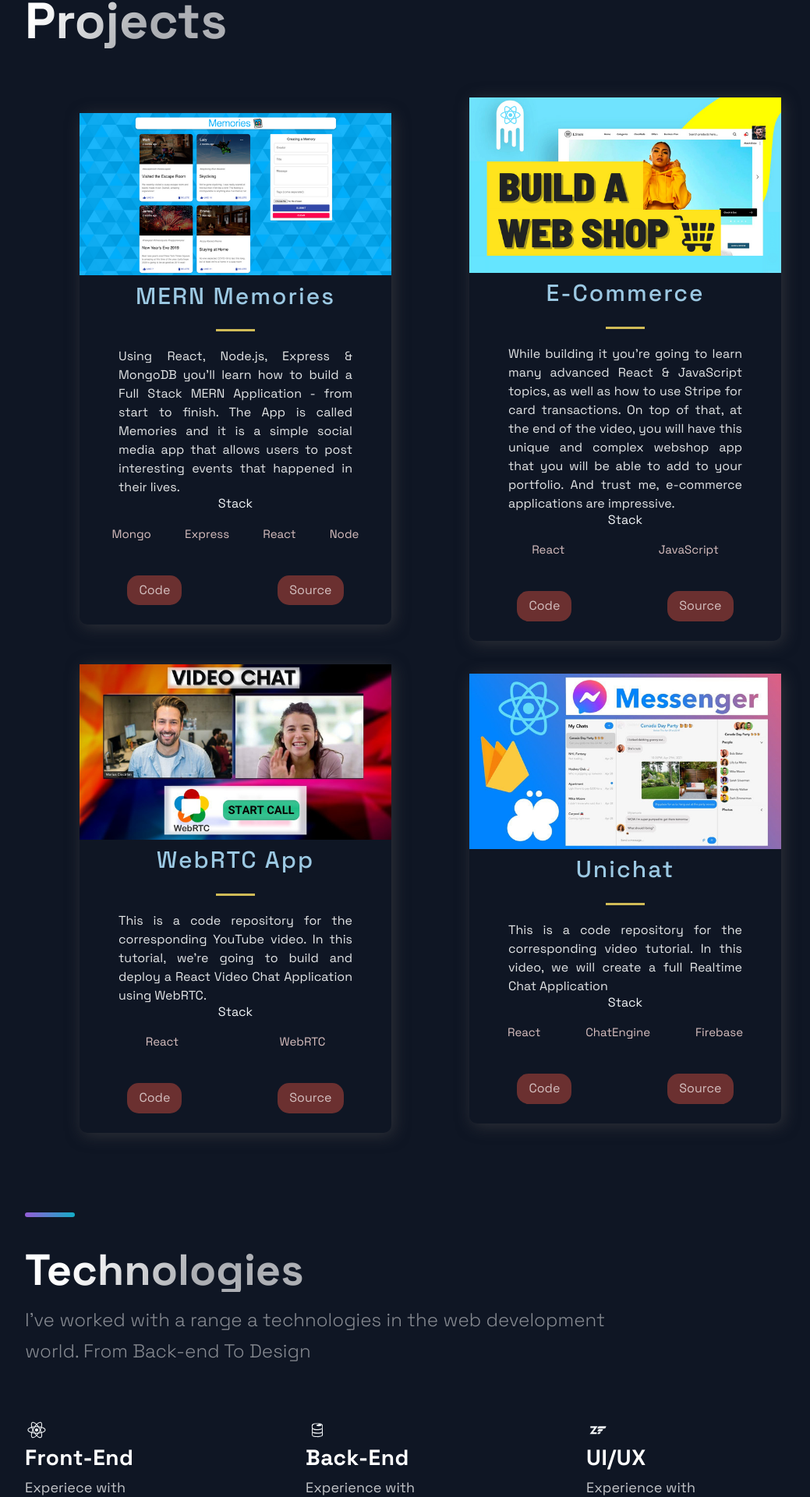
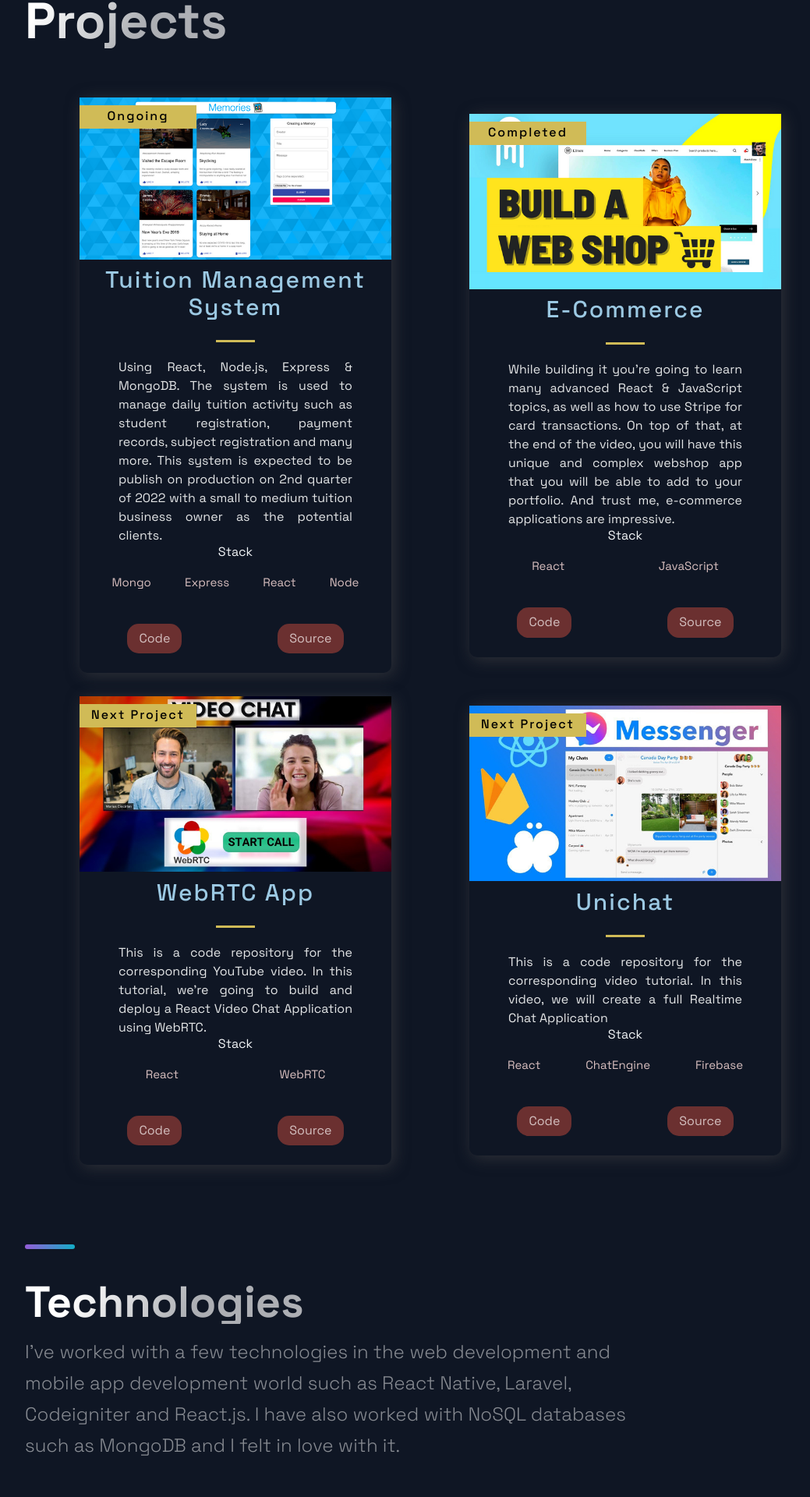
Before and after one commit to ilyshkmi/portfolio, a Next.js app: page / in a window 1280 px wide. Shown: the part 710-2630 px from the top of the page at 78% size, without its empty margins (88-1127 px from the left). Built offline with nearby package versions, Linux system fonts and the light colour scheme.

Commit message:
feat: update web content

```diff
--- a/src/components/Footer/Footer.js
+++ b/src/components/Footer/Footer.js
@@ -6,9 +6,36 @@ import { CompanyContainer, FooterWrapper, LinkColumn, LinkItem, LinkList, LinkTi
 
 const Footer = () => {
   return (
-    <div>
-      Footer
-    </div>
+    <FooterWrapper>
+      <LinkList>
+        <LinkColumn>
+          <LinkTitle>Call</LinkTitle>
+          <LinkItem href="tel:60182446467">+60 18-244 6467</LinkItem>
+        </LinkColumn>
+        <LinkColumn>
+          <LinkTitle>Email</LinkTitle>
+          <LinkItem href="mailto:contact@m-saiful.com">
+            contact@m-saiful.com
+          </LinkItem>
+        </LinkColumn>
+      </LinkList>
+      <SocialIconsContainer>
+        <CompanyContainer>
+          <Slogan>Innovating one project at a time</Slogan>
+        </CompanyContainer>
+        <SocialContainer>
+          <SocialIcons href="https://google.com">
+            <AiFillGithub size="3rem" />
+          </SocialIcons>
+          <SocialIcons href="https://google.com">
+            <AiFillLinkedin size="3rem" />
+          </SocialIcons>
+          <SocialIcons href="https://google.com">
+            <AiFillInstagram size="3rem" />
+          </SocialIcons>
+        </SocialContainer>
+      </SocialIconsContainer>
+    </FooterWrapper>
   );
 };
 
--- a/src/components/Projects/Projects.js
+++ b/src/components/Projects/Projects.js
@@ -1,6 +1,6 @@
 import React from 'react';
 
-import { BlogCard, CardInfo, ExternalLinks, GridContainer, HeaderThree, Hr, Tag, TagList, TitleContent, UtilityList, Img } from './ProjectsStyles';
+import { BlogCard, CardInfo, ExternalLinks, GridContainer, HeaderThree, Hr, Tag, TagList, TitleContent, UtilityList, Img, Status, Flag } from './ProjectsStyles';
 import { Section, SectionDivider, SectionTitle } from '../../styles/GlobalComponents';
 import { projects } from '../../constants/constants';
 
@@ -12,7 +12,10 @@ const Projects = () => (
       {projects.map((p, i) => {
         return (
           <BlogCard key={i}>
-          <Img src={p.image} />
+            <Flag status={p.status}>
+              <Status status={p.status}>{p.status}</Status>
+            </Flag>
+            <Img src={p.image} />
             <TitleContent>
               <HeaderThree title>{p.title}</HeaderThree>
               <Hr />
--- a/src/components/Projects/ProjectsStyles.js
+++ b/src/components/Projects/ProjectsStyles.js
@@ -110,3 +110,21 @@ export const Tag = styled.li`
 color: #d8bfbf;
 font-size: 1.5rem;
 `
+
+export const Status = styled.h4`
+  font-weight: 500;
+  letter-spacing: 2px;
+  text-transform: capitalize;
+  padding: .5rem 0;
+  font-size: '1.5rem';
+`;
+
+export const Flag = styled.div`
+  position: absolute;
+  margin: 10px 0;
+  width: 150px;
+  height: 30px;
+  background: #d0bb57;
+  color: #000000;
+  text-align: center;
+`
--- a/src/components/Technologies/Technologies.js
+++ b/src/components/Technologies/Technologies.js
@@ -1,5 +1,5 @@
 import React from 'react';
-import { DiFirebase, DiReact, DiZend } from 'react-icons/di';
+import { DiApple, DiFirebase, DiIllustrator, DiLaravel, DiLinux, DiReact, DiUnitySmall, DiWindows, DiZend } from 'react-icons/di';
 import { Section, SectionDivider, SectionText, SectionTitle } from '../../styles/GlobalComponents';
 import { List, ListContainer, ListItem, ListParagraph, ListTitle } from './TechnologiesStyles';
 
@@ -8,19 +8,21 @@ const Technologies = () =>  (
     <SectionDivider divider />
     <SectionTitle>Technologies</SectionTitle>
     <SectionText>
-      I've worked with a range a technologies in the web development world.
-      From Back-end To Design
+      I've worked with a few technologies in the web development
+      and mobile app development world such as React Native, Laravel,
+      Codeigniter and React.js. I have also worked with NoSQL databases
+      such as MongoDB and I felt in love with it.
     </SectionText>
     <List>
       <ListItem>
         <picture>
-          <DiReact size="3rem" />
+          <DiLaravel size="3rem" />
         </picture>
         <ListContainer>
           <ListTitle>Front-End</ListTitle>
           <ListParagraph>
             Experiece with <br />
-            React.js
+            Laravel and React.js
           </ListParagraph>
         </ListContainer>
       </ListItem>
@@ -32,19 +34,50 @@ const Technologies = () =>  (
           <ListTitle>Back-End</ListTitle>
           <ListParagraph>
             Experience with <br />
-            Node and Databases
+            Laravel, Node.js <br />
+            and Databases
           </ListParagraph>
         </ListContainer>
       </ListItem>
       <ListItem>
         <picture>
-          <DiZend size="3rem" />
+          <DiReact size="3rem" />
         </picture>
         <ListContainer>
-          <ListTitle>UI/UX</ListTitle>
+          <ListTitle>Mobile App</ListTitle>
           <ListParagraph>
             Experience with <br />
-            tools like Figma
+            React Native
+          </ListParagraph>
+        </ListContainer>
+      </ListItem>
+      <ListItem>
+        <picture>
+          <DiWindows size="3rem" />
+          <DiApple size="3rem" />
+          {/* <DiLinux size="2.5rem" /> */}
+        </picture>
+        <ListContainer>
+          <ListTitle>Operating System</ListTitle>
+          <ListParagraph>
+            Experience with <br />
+            Linux (Ubuntu and Pop Os), <br />
+            Windows and MacOS.
+          </ListParagraph>
+        </ListContainer>
+      </ListItem>
+      <ListItem>
+        <picture>
+          <DiUnitySmall size="3rem" />
+          <DiIllustrator size="3rem" />
+        </picture>
+        <ListContainer>
+          <ListTitle>Software/Tools</ListTitle>
+          <ListParagraph>
+            Experience with <br />
+            Unity, Adobe editing <br />
+            software such as After <br />
+            Effect and Premiere Pro.
           </ListParagraph>
         </ListContainer>
       </ListItem>
--- a/src/constants/constants.js
+++ b/src/constants/constants.js
@@ -1,12 +1,13 @@
 export const projects = [
   {
-    title: 'MERN Memories',
-    description: "Using React, Node.js, Express & MongoDB you'll learn how to build a Full Stack MERN Application - from start to finish. The App is called Memories and it is a simple social media app that allows users to post interesting events that happened in their lives.",
+    title: 'Tuition Management System',
+    description: "Using React, Node.js, Express & MongoDB. The system is used to manage daily tuition activity such as student registration, payment records, subject registration and many more. This system is expected to be publish on production on 2nd quarter of 2022 with a small to medium tuition business owner as the potential clients.",
       image: '/images/1.png',
       tags: ['Mongo', 'Express', 'React', 'Node'],
     source: 'https://google.com',
     visit: 'https://google.com',
     id: 0,
+    status: 'ongoing',
   },
   {
     title: 'E-Commerce',
@@ -16,6 +17,7 @@ export const projects = [
     source: 'https://google.com',
     visit: 'https://google.com',
     id: 1,
+    status: 'completed',
   },
   {
     title: 'WebRTC App',
@@ -25,6 +27,7 @@ export const projects = [
     source: 'https://google.com',
     visit: 'https://google.com',
     id: 2,
+    status: 'Next project'
   },
   {
     title: 'Unichat',
@@ -34,6 +37,7 @@ export const projects = [
     source: 'https://google.com',
     visit: 'https://google.com',
     id: 3,
+    status: 'next project',
   },
 ];
 
@@ -44,3 +48,30 @@ export const TimeLineData = [
   { year: 2020, text: 'Shared my projects with the world', },
   { year: 2021, text: 'Started my own platform', },
 ];
+
+export const technologies = [
+  {
+    name: "Front-End",
+    description: "Experience with React.js and Laravel",
+  },
+  {
+    name: "Back-End",
+    description: "Experience with Laravel and Node.js",
+  },
+  {
+    name: "Mobile App",
+    description: "Experience with React Native",
+  }
+];
+
+export const upcoming = [
+  {
+    title: 'Tuition Management System',
+    description: "Using React, Node.js, Express & MongoDB. The system is used to manage daily tuition activity such as student registration, payment records, subject registration and many more. This system is expected to be publish on production on 2nd quarter of 2022 with a small to medium tuition business owner as the potential clients.",
+      image: '/images/1.png',
+      tags: ['Mongo', 'Express', 'React', 'Node'],
+    source: 'https://google.com',
+    visit: 'https://google.com',
+    id: 0,
+  },
+];
```
Also changed, not shown: src/components/Header/Header.js (line endings or trailing spaces).
